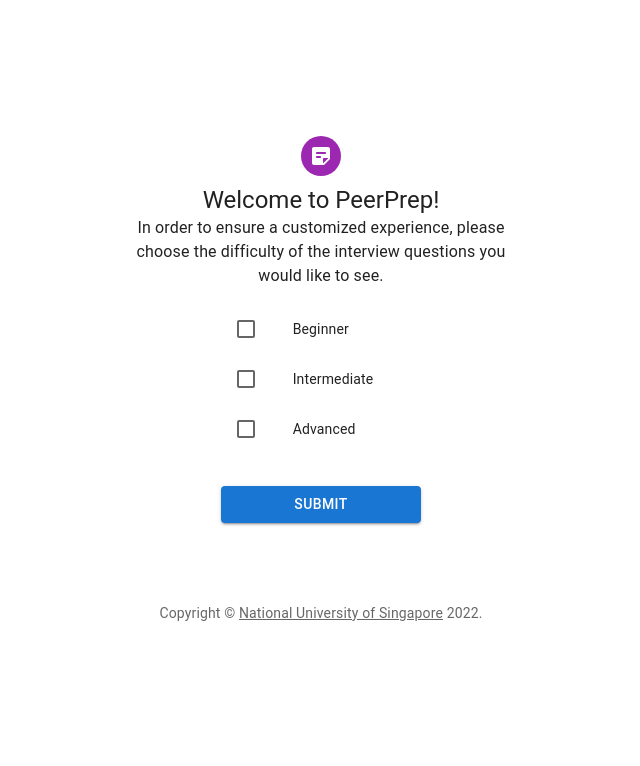
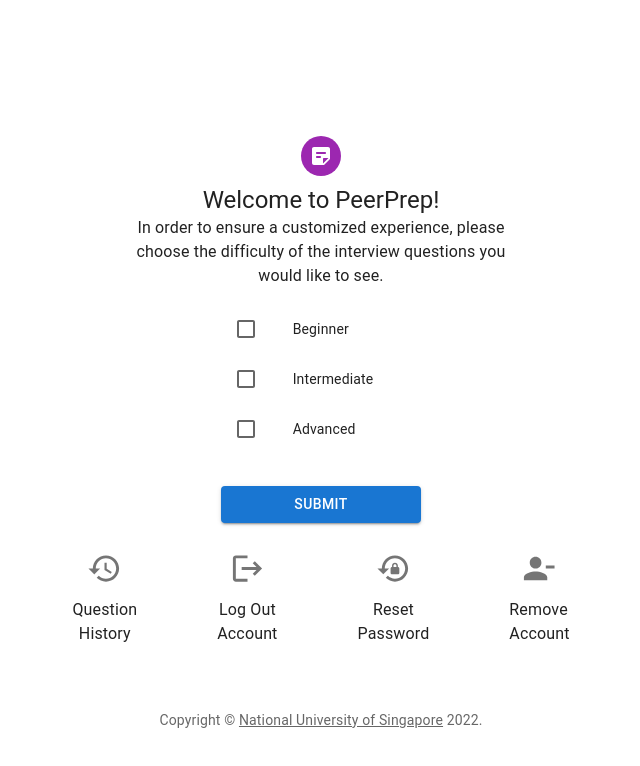
Before and after one commit to CS3219-AY2223S1/cs3219-project-ay2223s1-g40, a React (Create React App) app in the folder frontend/: page /difficulty in a window 1280 px wide. Shown: the top 766 px of the page, without its empty margins (319-959 px from the left). Built offline with nearby package versions, Linux system fonts and the light colour scheme; no server answers.

Commit message:
Add Difficulty Buttons
Added buttons in the difficulty page as shown in mockup for Sprint 4

```diff
--- a/frontend/src/components/DifficultyPage.js
+++ b/frontend/src/components/DifficultyPage.js
@@ -17,6 +17,12 @@
 import Container from '@mui/material/Container';
 import { createTheme, ThemeProvider } from '@mui/material/styles';
 import IconButton from '@mui/material/IconButton';
+import Stack from '@mui/material/Stack';
+import HistoryIcon from '@mui/icons-material/History';
+import LogoutIcon from '@mui/icons-material/Logout';
+import LockResetIcon from '@mui/icons-material/LockReset';
+import PersonRemoveIcon from '@mui/icons-material/PersonRemove';
+
 
 import {createSearchParams, useNavigate} from 'react-router-dom';
 
@@ -133,6 +139,34 @@
               Submit
             </Button>
           </Box>
+
+
+          <Stack direction="row" alignItems="center" spacing={10}>
+            <Box sx={{textAlign: 'center', flexDirection: 'column'}}>
+            <IconButton size="large">
+              <HistoryIcon fontSize="large" />
+            </IconButton>
+            Question History
+            </Box>
+            <Box sx={{textAlign: 'center'}}>
+            <IconButton aria-label="logout" size="large">
+              <LogoutIcon fontSize="large" />
+            </IconButton>
+            Log Out Account
+            </Box>
+            <Box sx={{textAlign: 'center'}}>
+            <IconButton aria-label="reset" size="large">
+              <LockResetIcon fontSize="large"/>
+            </IconButton>
+            Reset Password
+            </Box>
+            <Box>
+            <IconButton aria-label="remove" size="large">
+              <PersonRemoveIcon fontSize="large" />
+            </IconButton>
+            Remove Account
+            </Box>
+        </Stack>
         </Box>
         <Copyright sx={{ mt: 8, mb: 4 }} />
       </Container>
```
Also changed, not shown: frontend/src/components/styles.css (line endings or trailing spaces).
